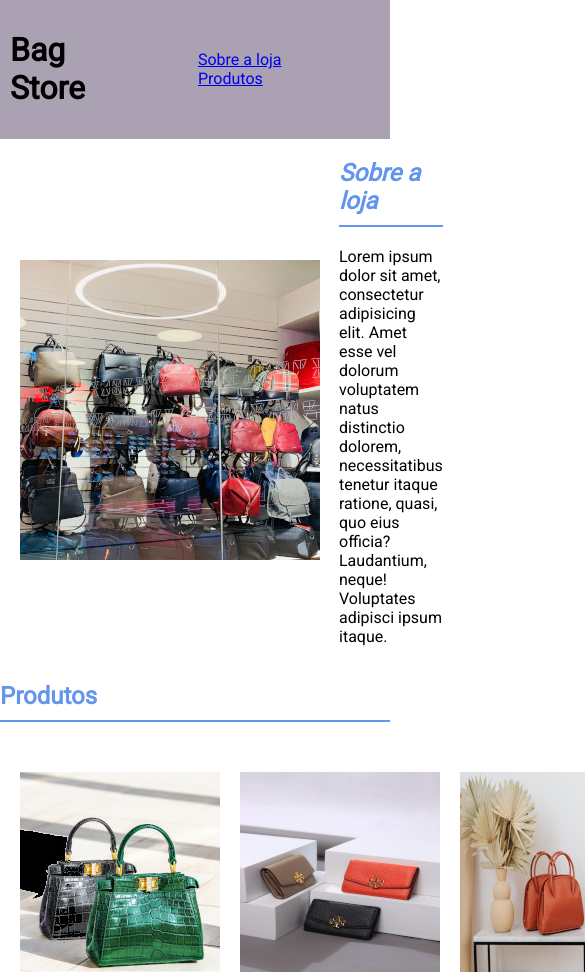
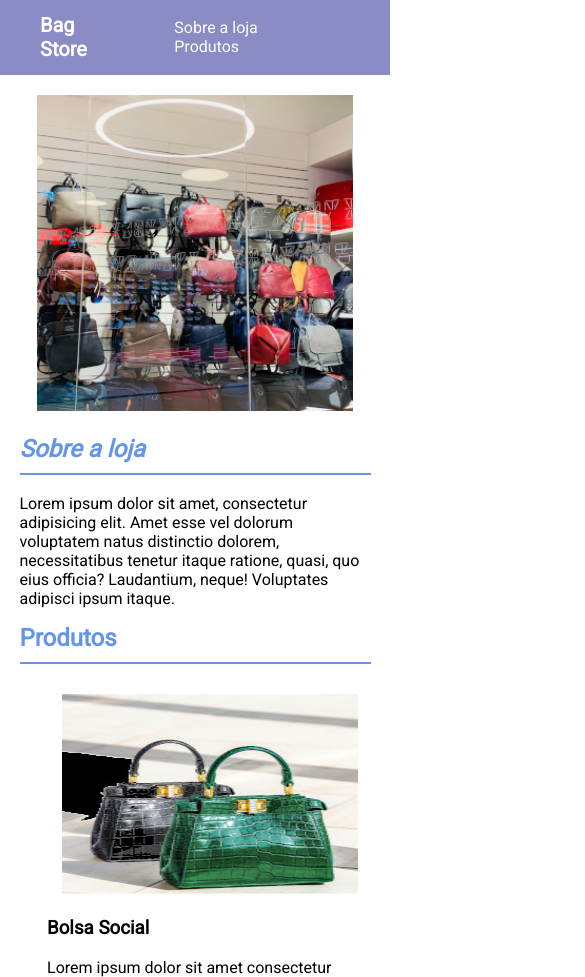
Before and after one commit to Lucia-Helena/bag-store, a plain HTML site: page index.html in a window 390 px wide. Shown: the top 977 px of the page, 585 px wide, since content can reach past the window. Drawn offline with Linux system fonts and the light colour scheme.

Commit message:
Add @media no css

```diff
--- a/main.css
+++ b/main.css
@@ -8,14 +8,13 @@ body {
 
 
 header {
-
+  align-items: center;
   display: flex;
   justify-content: space-between;
-  align-items: center;
-  background-color: rgb(170, 162, 179);
-  padding: 5px;
+  color: white;
+  background-color: rgb(139, 139, 197);
 
-}
+  }
 
 header ul li {
   display: inline;
@@ -25,6 +24,12 @@ header ul li {
 
 }
 
+header li a {
+  text-decoration: none;
+  color: white;
+}
+
+
 nav {
   display: block;
 }
@@ -32,6 +37,7 @@ nav {
 section {
   display: flex;
   align-items: center;
+
 }
 
 
@@ -52,6 +58,7 @@ h2 {
   margin-inline-start: 0px;
   margin-inline-end: 0px;
   font-weight: bold;
+
 }
 
 .sobre2 h2 {
@@ -108,3 +115,51 @@ button {
   border: none;
   cursor: pointer;
 }
+
+@media screen and (max-width: 640px) {
+  header {
+    width: 100%;
+    max-width: 640px;
+
+  }
+
+  header h1 {
+    font-size: 20px;
+    margin-left: 40px;
+  }
+
+  header ul {
+    margin-right: 40px;
+  }
+
+  .container {
+    margin: 0 5%;
+  }
+
+  section {
+    display: block;
+    justify-content: center;
+  }
+
+  section img {
+    width: 100%;
+    margin: 0 5%;
+    padding-top: 20px;
+  }
+
+  .product {
+    margin: 0 5%;
+  }
+
+  #produtos {
+    display: grid;
+    grid-template-columns: 1fr;
+    align-items: center;
+    margin: 0 5%;
+
+  }
+
+  article {
+    margin: 0 5%;
+  }
+}
```
